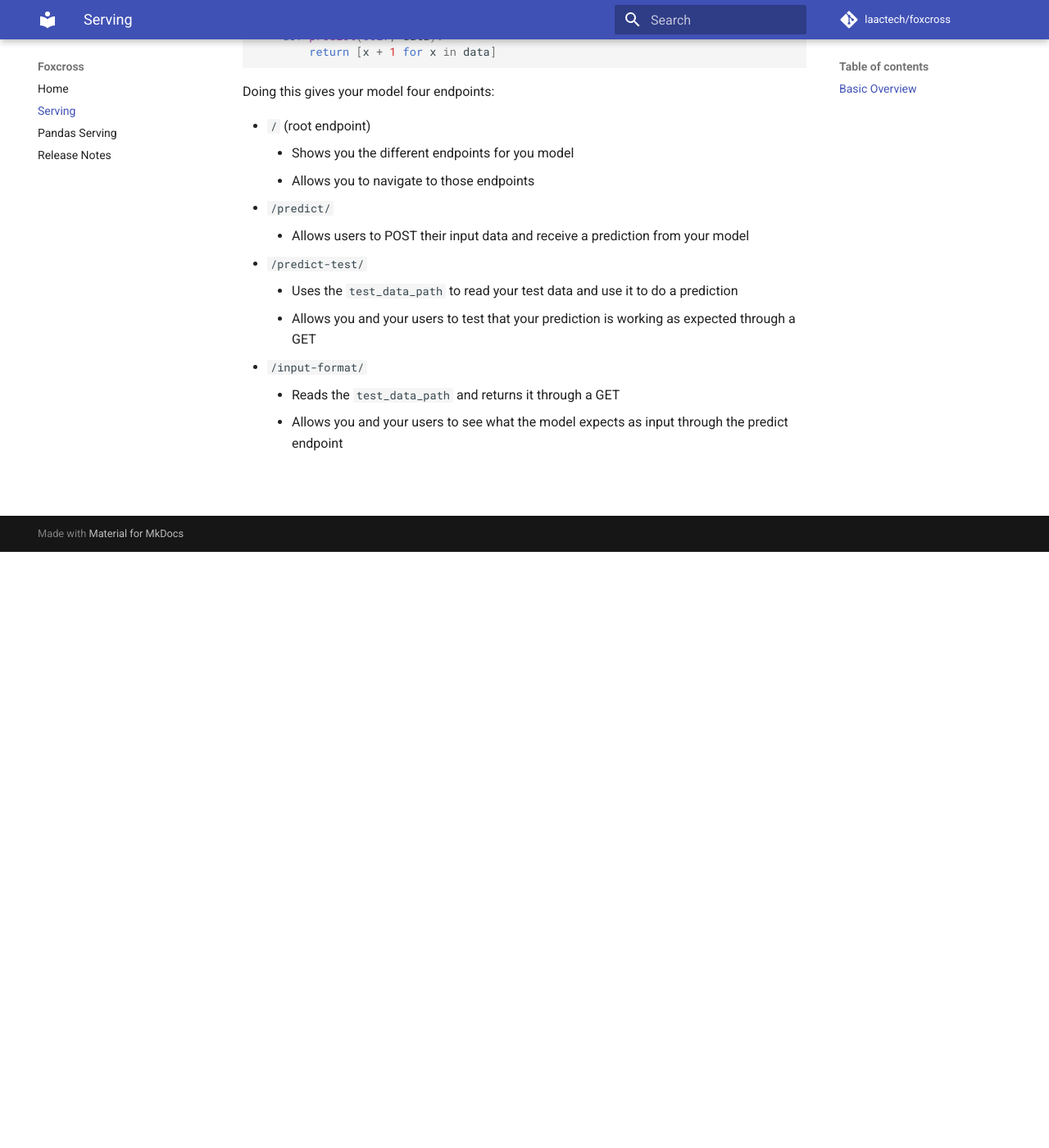
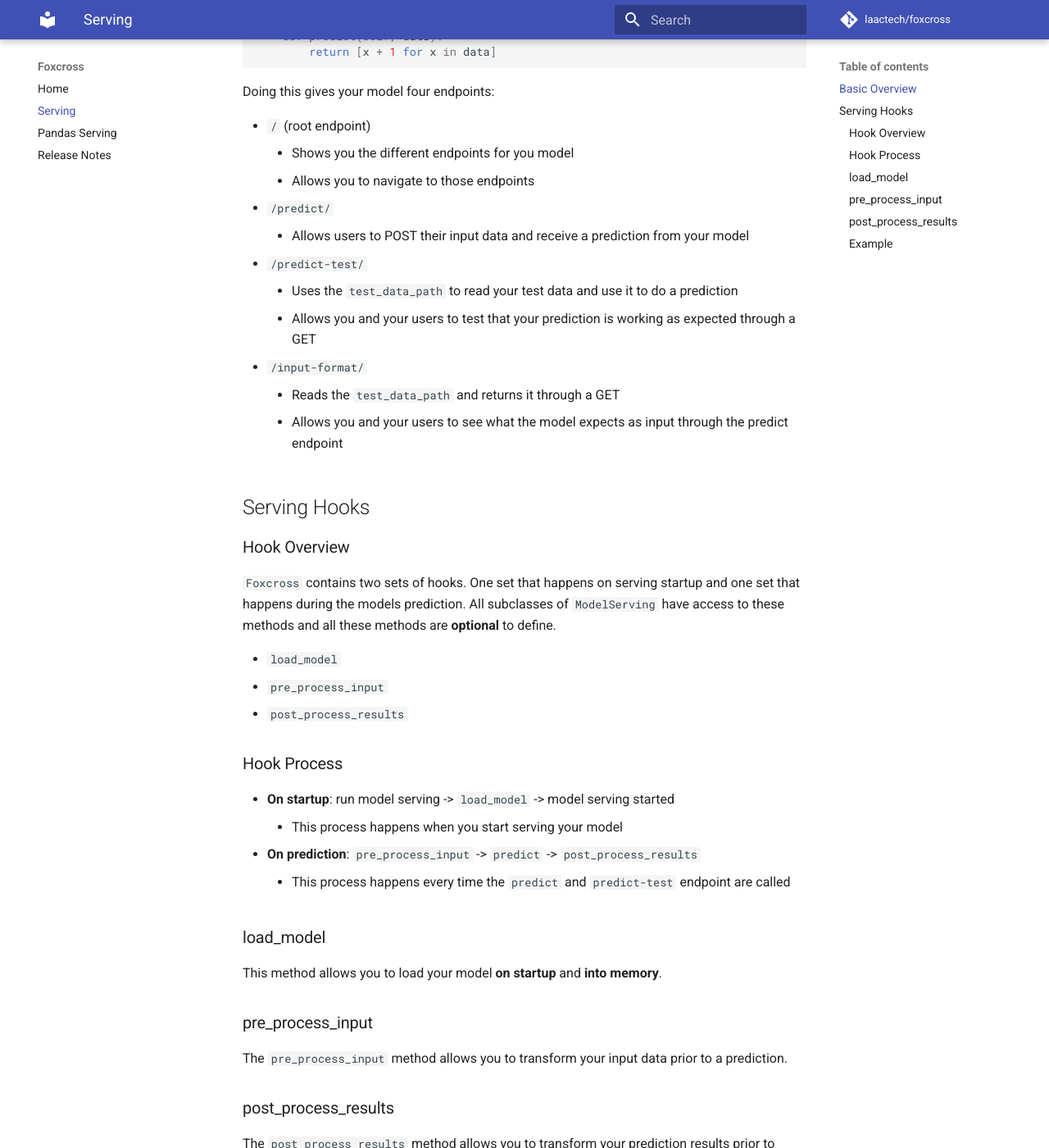
Before and after one commit to laactechnology/foxcross, an MkDocs documentation site: the page built from docs/serving.md, in a window 1280 px wide and 1400 px high, scrolled down 727 px. Shown: the whole window at 82% size. Built offline with MkDocs 1.6.1 and Material for MkDocs 9.7.7, drawn with Linux system fonts in a browser that asks for light colours; comment, search, counter and statistics services are not loaded; some of the changed text lies outside the part shown.

Commit message:
adding hook documentation

````diff
--- a/docs/serving.md
+++ b/docs/serving.md
@@ -43,3 +43,66 @@ Doing this gives your model four endpoints:
     * Reads the `test_data_path` and returns it through a GET
     * Allows you and your users to see what the model expects as input through the predict
     endpoint
+
+## Serving Hooks
+
+### Hook Overview
+`Foxcross` contains two sets of hooks. One set that happens on serving startup and one set
+that happens during the models prediction. All subclasses of `ModelServing` have access to
+these methods and all these methods are **optional** to define.
+
+* `load_model`
+* `pre_process_input`
+* `post_process_results`
+
+### Hook Process
+
+* **On startup**: run model serving -> `load_model` -> model serving started
+    * This process happens when you start serving your model
+* **On prediction**: `pre_process_input` -> `predict` -> `post_process_results`
+    * This process happens every time the `predict` and `predict-test` endpoint are called
+
+### load_model
+This method allows you to load your model **on startup** and **into memory**.
+
+### pre_process_input
+The `pre_process_input` method allows you to transform your input data prior to a prediction.
+
+### post_process_results
+The `post_process_results` method allows you to transform your prediction results prior to
+them being returned.
+
+### Example
+directory structure
+```
+.
++-- data.json
++-- models.py
++-- random_forest.pkl
+```
+models.py
+```python
+from sklearn.externals import joblib
+from foxcross.serving import ModelServing
+
+class RandomForest(ModelServing):
+    test_data_path = "data.json"
+
+    def load_model(self):
+        self.model = joblib.load("random_forest.pkl")
+
+    def pre_process_input(self, data):
+        return self.add_missing_values(data)
+
+    def add_missing_values(self, data):
+        ...
+
+    def predict(self, data):
+        return self.model.predict(data)
+
+    def post_process_results(self, data):
+        return self.prep_results(data)
+
+    def prep_results(self, data):
+        ...
+```
````
